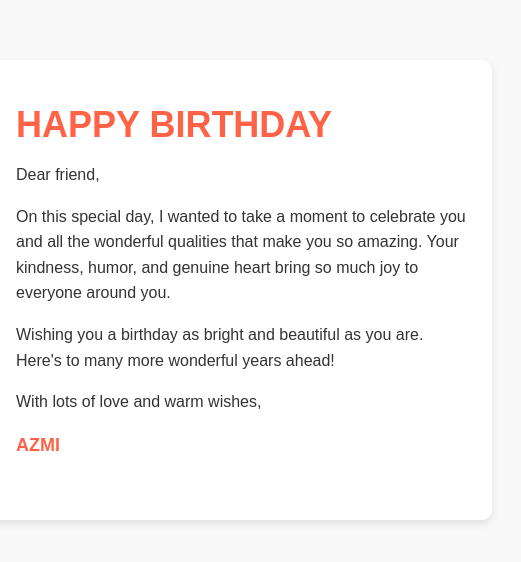
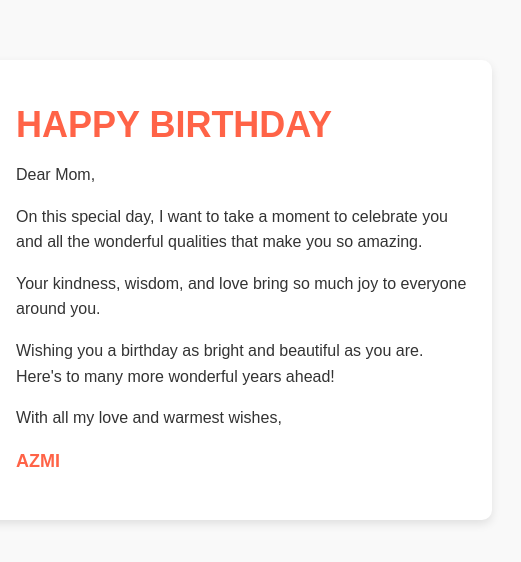
Before and after one commit to azmiazizah18/Assignment-2, a plain HTML site: page index.html in a window 1280 px wide. Shown: the part 110-672 px from the top of the page, 548-1069 px from the left. Drawn offline with Linux system fonts and the light colour scheme.

Commit message:
modifikasi teks

```diff
--- a/index.html
+++ b/index.html
@@ -13,10 +13,11 @@
         </div>
         <div class="text-container">
             <h1>HAPPY BIRTHDAY</h1>
-            <p>Dear friend,</p>
-            <p>On this special day, I wanted to take a moment to celebrate you and all the wonderful qualities that make you so amazing. Your kindness, humor, and genuine heart bring so much joy to everyone around you.</p>
+            <p>Dear Mom,</p>
+            <p>On this special day, I want to take a moment to celebrate you and all the wonderful qualities that make you so amazing.</p>
+            <p>Your kindness, wisdom, and love bring so much joy to everyone around you.</p>
             <p>Wishing you a birthday as bright and beautiful as you are. Here's to many more wonderful years ahead!</p>
-            <p>With lots of love and warm wishes,</p>
+            <p>With all my love and warmest wishes,</p>
             <p><strong>AZMI</strong></p>
         </div>
     </div>
```
